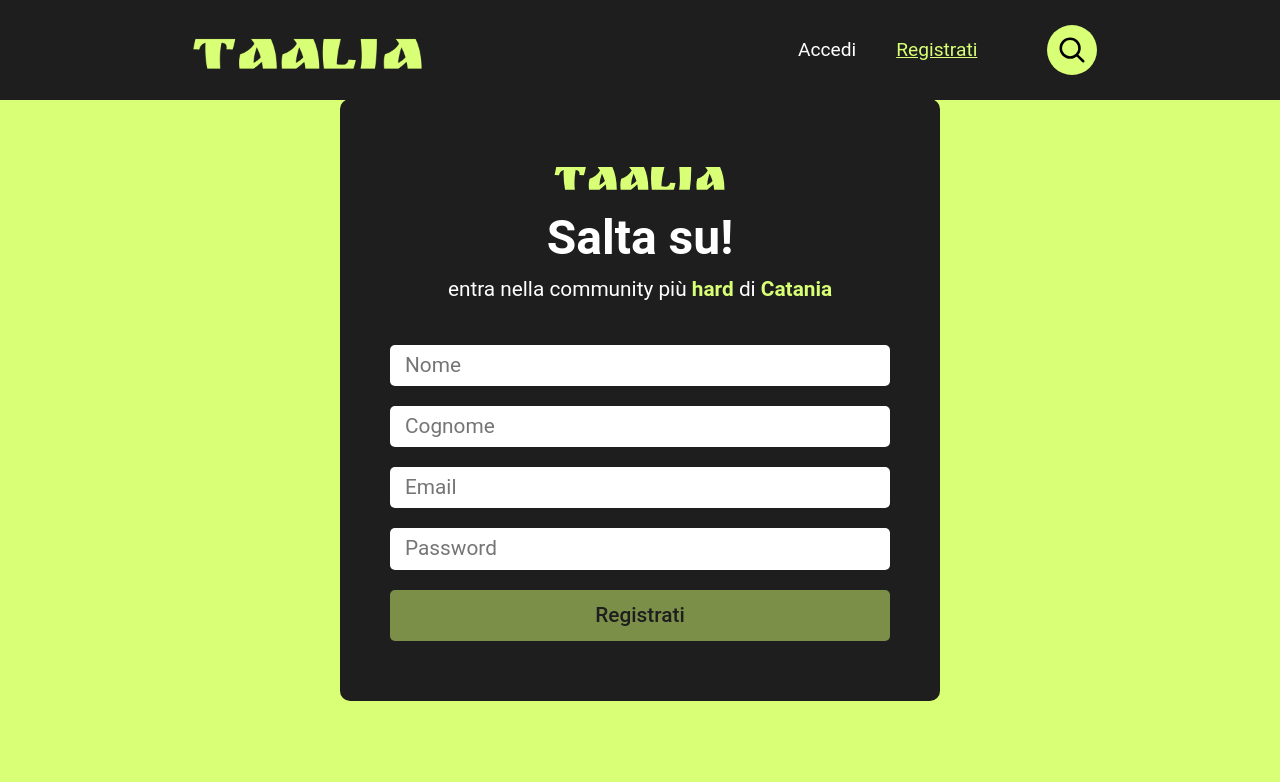
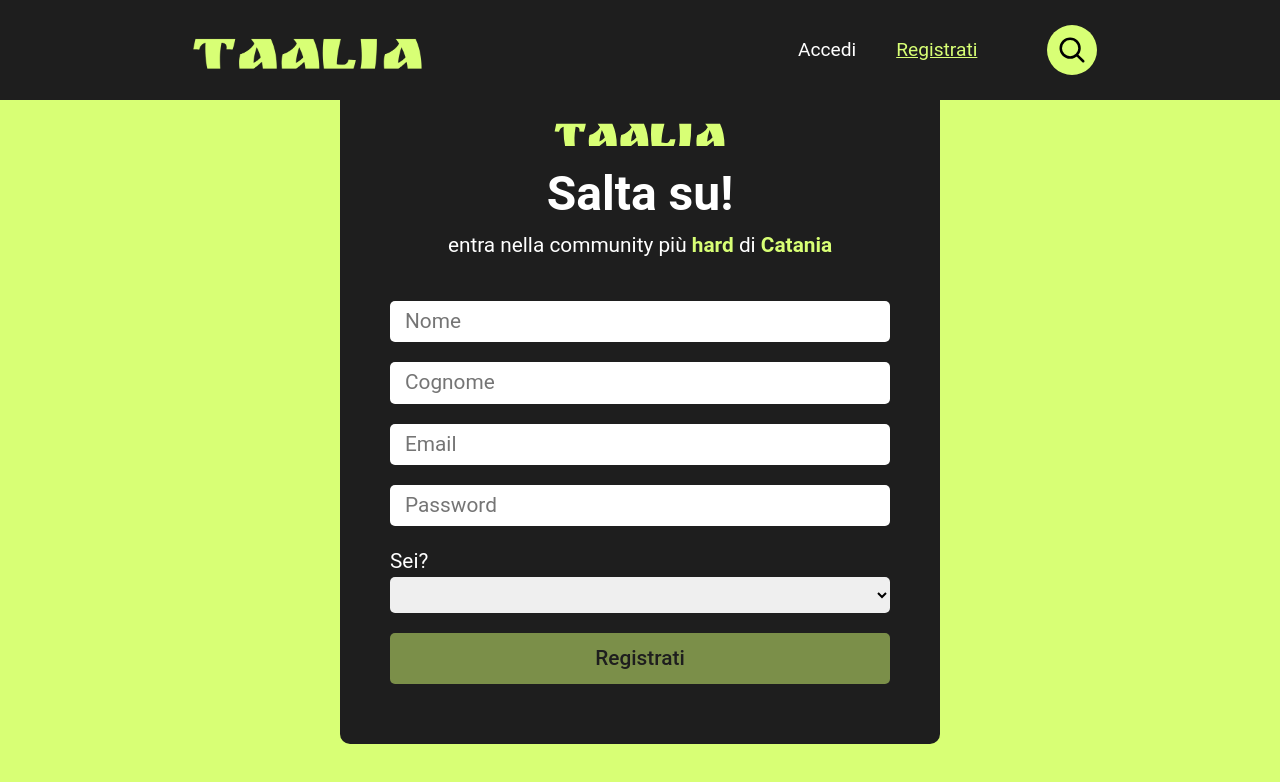
Before and after one commit to AlessioValastro/Taalia-Frontend, an Angular app: page /signup in a window 1280 px wide. Shown: the top 782 px of the page. Built offline with nearby package versions, Linux system fonts and the light colour scheme.

Commit message:
devo implementare la logica degli eventi

```diff
--- a/src/app/components/signup/signup.component.css
+++ b/src/app/components/signup/signup.component.css
@@ -21,8 +21,8 @@
   align-items: center;
   justify-content: space-between;
 }
-.container img{
-    width: 500px;
+.container img {
+  width: 500px;
 }
 .container h2 {
   font-size: 3rem;
@@ -52,6 +52,12 @@ form input {
   border: none;
 }
 
+form select {
+  padding: 5px 25px 5px 15px;
+  border-radius: 5px;
+  border: none;
+}
+
 #submit-button {
   color: #1e1e1e;
   background-color: rgba(216, 255, 117, 1);
@@ -64,12 +70,12 @@ form input {
   border-radius: 5px;
 
   cursor: pointer;
-  &:disabled{
+  &:disabled {
     opacity: 0.5;
   }
 }
 
-.error{
+.error {
   font-size: 1rem;
   padding: 5px 10px 0;
   color: rgba(216, 255, 117, 1);
--- a/src/app/components/signup/signup.component.html
+++ b/src/app/components/signup/signup.component.html
@@ -35,8 +35,6 @@
       <input type="email" placeholder="Email" formControlName="email" />
       @if (formData.get('email')?.invalid && formData.get('email')?.touched) {
       <label for="error" class="error">*{{ getErrorMessage("email") }}</label>
-      } @if( errMessage != ''){
-      <label for="error" class="error">*{{ errMessage }}</label>
       }
     </p>
     <p>
@@ -53,7 +51,20 @@
       >
       }
     </p>
-    <input type="hidden" value="p" formControlName="userType" />
+    <p>
+      <label for="status">Sei?</label>
+      <select formControlName="status" id="status">
+        <option value="student">Studente</option>
+        <option value="worker">Lavoratore</option>
+        <option value="unemployed">Disoccupato</option>
+      </select>
+      @if(formData.get('status')?.invalid && formData.get('status')?.touched){
+      <label for="error" class="error">*{{ getErrorMessage("status") }}</label>
+      }
+    </p>
+    @if( errMessage != ''){
+    <label for="error" class="error">*{{ errMessage }}</label>
+    }
     <p class="actions">
       <button type="submit" id="submit-button" [disabled]="!formData.valid">
         Registrati
--- a/src/app/components/signup/signup.component.ts
+++ b/src/app/components/signup/signup.component.ts
@@ -14,28 +14,28 @@ import { AuthService } from '../../services/auth.service';
   styleUrl: './signup.component.css',
 })
 export class SignupComponent {
+  authService = inject(AuthService);
+  errMessage: string = '';
+  router: any;
+
   formData = new FormGroup({
     name: new FormControl('', [
       Validators.required,
       Validators.minLength(3),
-      Validators.pattern('^[a-zA-Z ]*$'),
+      Validators.pattern('^[a-zA-Z ]+$'),
     ]),
     surname: new FormControl('', [
       Validators.required,
       Validators.minLength(3),
-      Validators.pattern('^[a-zA-Z ]*$'),
+      Validators.pattern('^[a-zA-Z ]+$'),
     ]),
     email: new FormControl('', [Validators.required, Validators.email]),
     password: new FormControl('', [
       Validators.required,
       Validators.minLength(8),
     ]),
-    userType: new FormControl('user'),
+    status: new FormControl('', [Validators.required]),
   });
-
-  authService = inject(AuthService);
-  errMessage: string = '';
-  router: any;
 
   getErrorMessage(fieldName: string): string {
     const control = this.formData.get(fieldName);
```
Also changed, not shown: src/app/auth.service.ts (added, +33 -0 lines).
